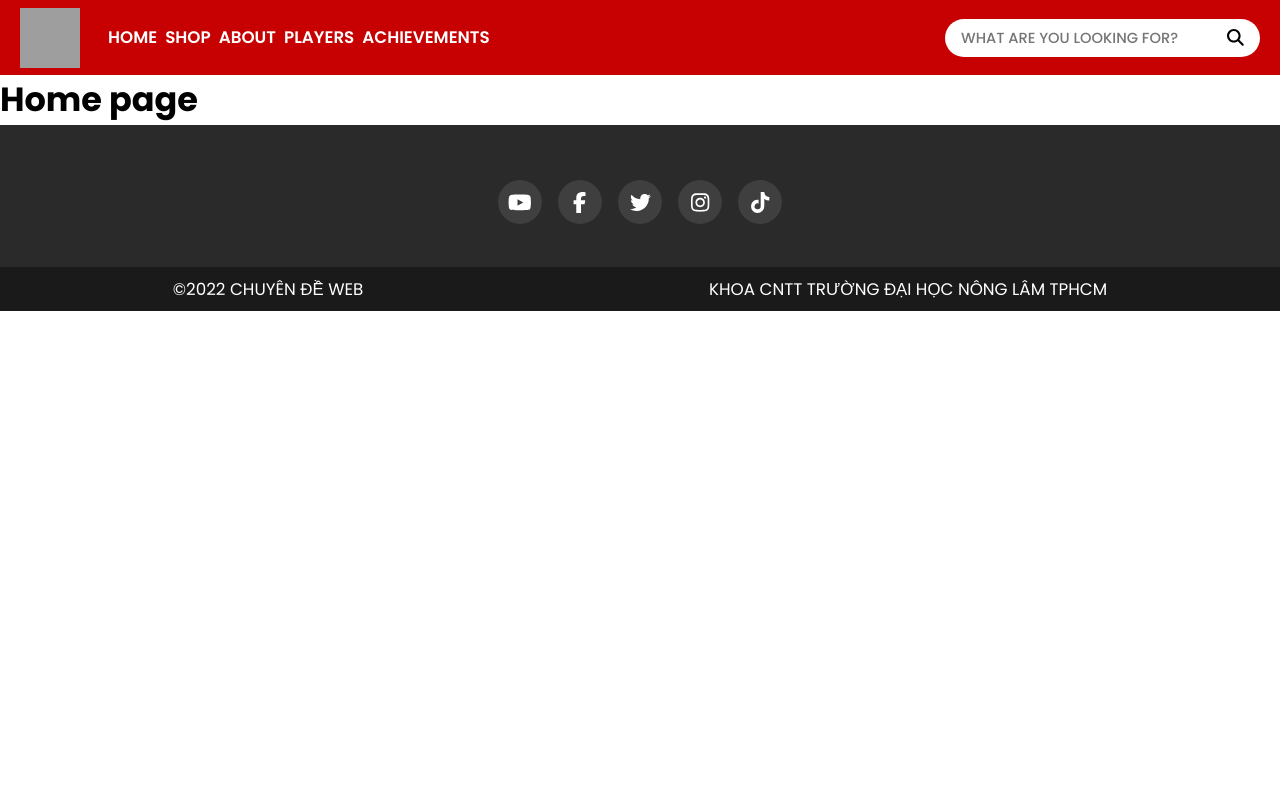
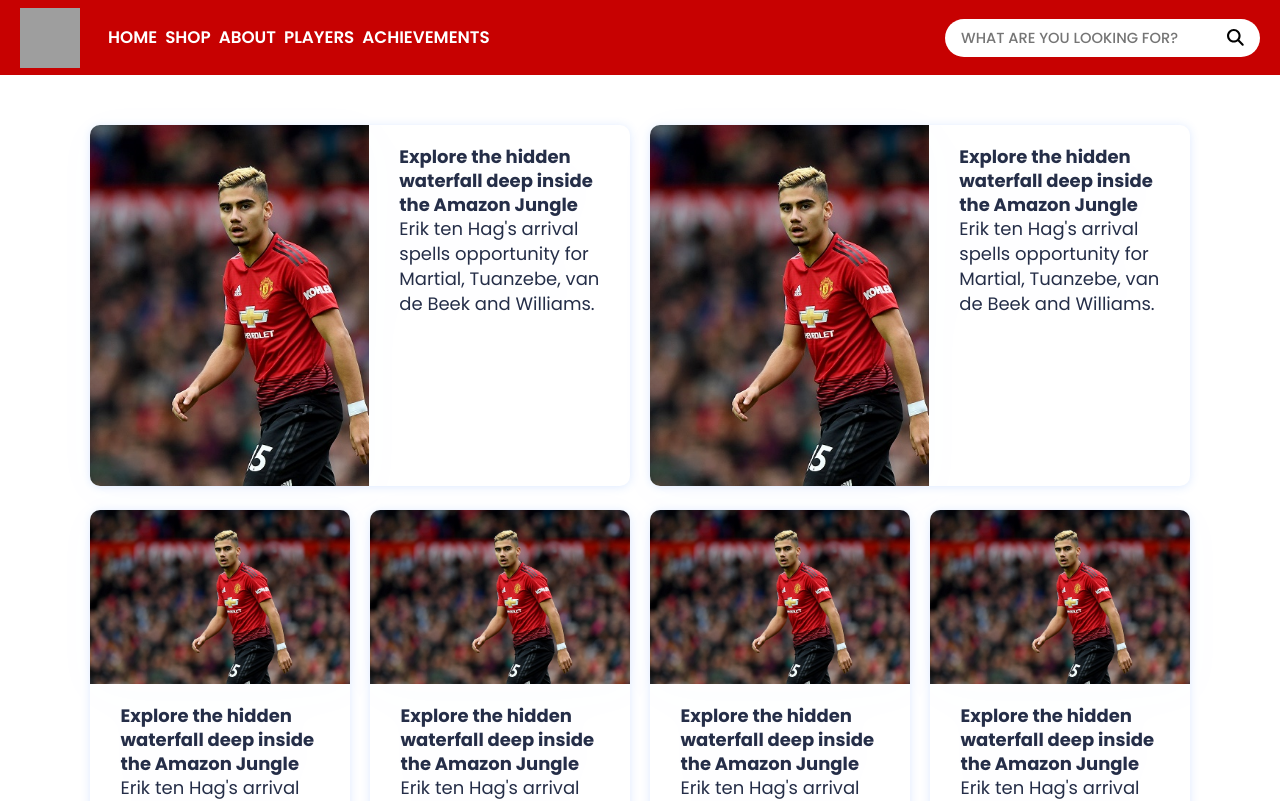
Before and after one commit to qhuy1911/man-utd-ui, a React (Create React App) app: page / in a window 1280 px wide. Shown: the top 801 px of the page. Built offline with nearby package versions, Linux system fonts and the light colour scheme; grey boxes are pictures that could not be loaded.

Commit message:
add coponent Home page

```diff
--- /dev/null
+++ b/src/components/Cards/Card.css
@@ -0,0 +1,112 @@
+.cards {
+    padding: 4rem;
+    background: #fff;
+  }
+
+  h1 {
+    text-align: center;
+  }
+
+  .cards__container {
+    display: flex;
+    flex-flow: column;
+    align-items: center;
+    max-width: 1120px;
+    width: 90%;
+    margin: 0 auto;
+  }
+
+  .cards__wrapper {
+    position: relative;
+    margin: 50px 0 45px;
+  }
+
+  .cards__items {
+    margin-bottom: 24px;
+  }
+  .cards__item:hover{
+    box-shadow: 0 7px 30px rgba(56, 125, 255, 0.17);
+  }
+  .cards__item {
+    display: flex;
+    flex: 1;
+    margin: 0 1rem;
+    border-radius: 10px;
+  }
+
+  .cards__item__link {
+    display: flex;
+    flex-flow: column;
+    width: 100%;
+    box-shadow: 0 1px 10px rgba(56, 125, 255, 0.17);
+    -webkit-filter: drop-shadow(0 6px 20px rgba(56, 125, 255, 0.017));
+    filter: drop-shadow(0 6px 20px rgba(56, 125, 255, 0.017));
+    border-radius: 10px;
+    overflow: hidden;
+    text-decoration: none;
+  }
+  .cards__item__link.item_new{
+    display: flex;
+    flex-flow: row;
+
+  }
+  .cards__item__pic-wrap {
+    position: relative;
+    width: 100%;
+    padding-top: 67%;
+    padding-left: 35%;
+    overflow: hidden;
+  }
+
+  .fade-img {
+    animation-name: fade-img;
+    animation-duration: 2s;
+  }
+
+
+  .cards__item__img {
+    position: absolute;
+    top: 0;
+    right: 0;
+    bottom: 0;
+    left: 0;
+    display: block;
+    width: 100%;
+    max-width: 100%;
+    height: 100%;
+    max-height: 100%;
+    object-fit: cover;
+    transition: all 0.2s linear;
+  }
+
+  .cards__item__img:hover {
+    transform: scale(1.1);
+  }
+
+  .cards__item__info {
+    padding: 20px 30px 30px;
+  }
+
+  .cards__item__text {
+    color: #252e48;
+    font-size: 18px;
+    line-height: 24px;
+  }
+
+  @media only screen and (min-width: 1200px) {
+    .content__blog__container {
+      width: 84%;
+    }
+  }
+
+  @media only screen and (min-width: 1024px) {
+    .cards__items {
+      display: flex;
+    }
+  }
+
+  @media only screen and (max-width: 1024px) {
+    .cards__item {
+      margin-bottom: 2rem;
+    }
+  }
--- /dev/null
+++ b/src/components/Cards/Card.js
@@ -0,0 +1,61 @@
+import React from "react";
+import "./Card.css";
+import CardItem from "./CardItem";
+import CardItemNew from "./CardItemNew";
+
+function Card() {
+  return (
+    <div className="cards__container">
+      <div className="cards__wrapper">
+        <ul className="cards__items">
+          <CardItemNew
+            src={require("../../assets/images/img-1.jpg")}
+            alt="news"
+            title="Explore the hidden waterfall deep inside the Amazon Jungle"
+            description="Erik ten Hag's arrival spells opportunity for Martial, Tuanzebe, van de Beek and Williams."
+            path="/"
+          />
+          <CardItemNew
+            src={require("../../assets/images/img-1.jpg")}
+            alt="news"
+            title="Explore the hidden waterfall deep inside the Amazon Jungle"
+            description="Erik ten Hag's arrival spells opportunity for Martial, Tuanzebe, van de Beek and Williams."
+            path="/"
+          />
+        </ul>
+        <ul className="cards__items">
+          <CardItem
+            src={require("../../assets/images/img-1.jpg")}
+            alt="news"
+            title="Explore the hidden waterfall deep inside the Amazon Jungle"
+            description="Erik ten Hag's arrival spells opportunity for Martial, Tuanzebe, van de Beek and Williams."
+            path="/"
+          />
+          <CardItem
+            src={require("../../assets/images/img-1.jpg")}
+            alt="news"
+            title="Explore the hidden waterfall deep inside the Amazon Jungle"
+            description="Erik ten Hag's arrival spells opportunity for Martial, Tuanzebe, van de Beek and Williams."
+            path="/"
+          />
+          <CardItem
+            src={require("../../assets/images/img-1.jpg")}
+            alt="news"
+            title="Explore the hidden waterfall deep inside the Amazon Jungle"
+            description="Erik ten Hag's arrival spells opportunity for Martial, Tuanzebe, van de Beek and Williams."
+            path="/"
+          />
+          <CardItem
+            src={require("../../assets/images/img-1.jpg")}
+            alt="news"
+            title="Explore the hidden waterfall deep inside the Amazon Jungle"
+            description="Erik ten Hag's arrival spells opportunity for Martial, Tuanzebe, van de Beek and Williams."
+            path="/"
+          />
+        </ul>
+      </div>
+    </div>
+  );
+}
+
+export default Card;
--- /dev/null
+++ b/src/components/Cards/CardItem.js
@@ -0,0 +1,27 @@
+import React from "react";
+import { Link } from "react-router-dom";
+import "./Card.css";
+
+function CardItem(props) {
+  return (
+    <>
+      <li className="cards__item">
+        <Link className="cards__item__link" to={props.path}>
+          <figure className="cards__item__pic-wrap">
+            <img
+              src={props.src}
+              alt={props.alt}
+              className="cards__item__img"
+            ></img>
+          </figure>
+          <div className="cards__item__info">
+            <h5 className="cards__item__text">{props.title}</h5>
+            <span className="cards__item__text">{props.description}</span>
+          </div>
+        </Link>
+      </li>
+    </>
+  );
+}
+
+export default CardItem;
--- /dev/null
+++ b/src/components/Cards/CardItemNew.js
@@ -0,0 +1,27 @@
+import React from "react";
+import { Link } from "react-router-dom";
+import "./Card.css";
+
+function CardItemNew(props) {
+  return (
+    <>
+      <li className="cards__item">
+        <Link className="cards__item__link item_new" to={props.path}>
+          <figure className="cards__item__pic-wrap">
+            <img
+              src={props.src}
+              alt={props.alt}
+              className="cards__item__img"
+            ></img>
+          </figure>
+          <div className="cards__item__info">
+            <h5 className="cards__item__text">{props.title}</h5>
+            <span className="cards__item__text">{props.description}</span>
+          </div>
+        </Link>
+      </li>
+    </>
+  );
+}
+
+export default CardItemNew;
--- a/src/pages/Home/index.js
+++ b/src/pages/Home/index.js
@@ -1,5 +1,11 @@
+import Card from "../../components/Cards/Card";
+
 function Home() {
-  return <h1>Home page</h1>;
+  return (
+    <div>
+      <Card />
+    </div>
+  );
 }
 
 export default Home;
```
Also changed, not shown: src/assets/images/img-1.jpg (added).
